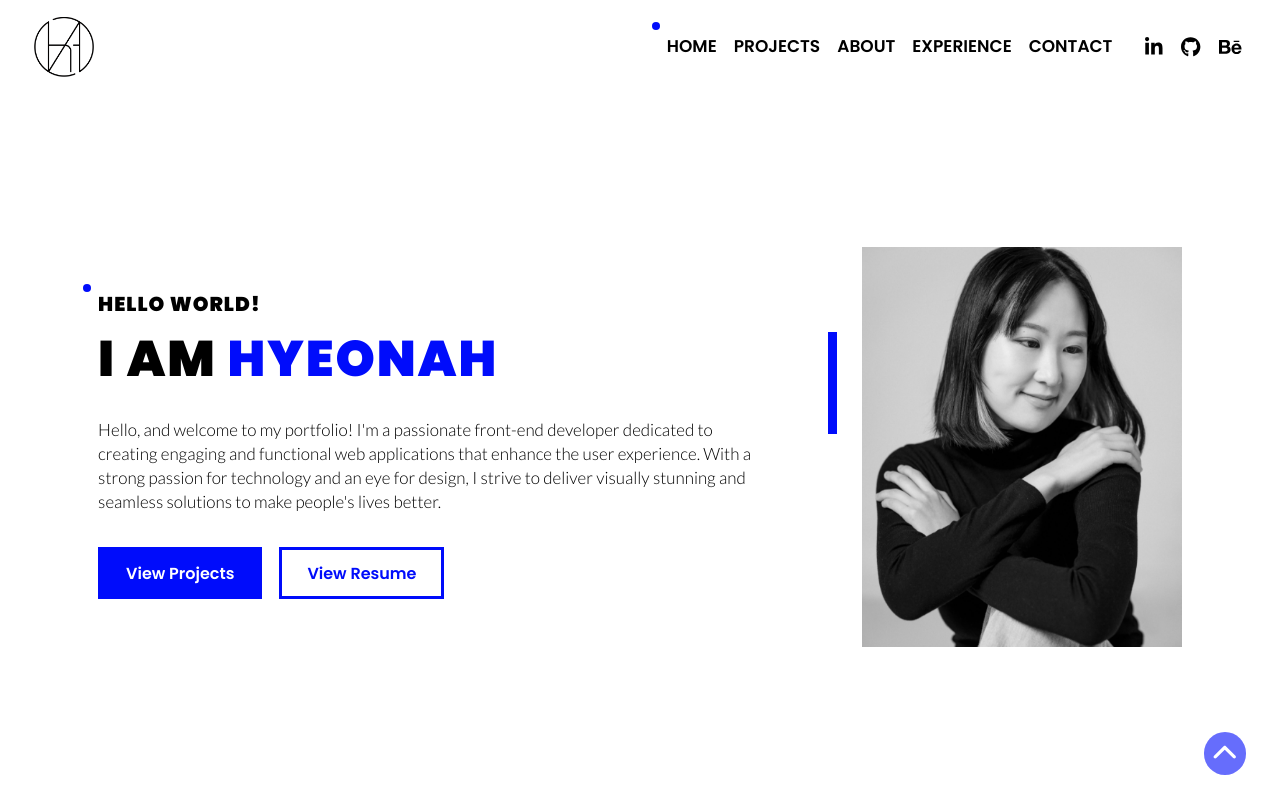
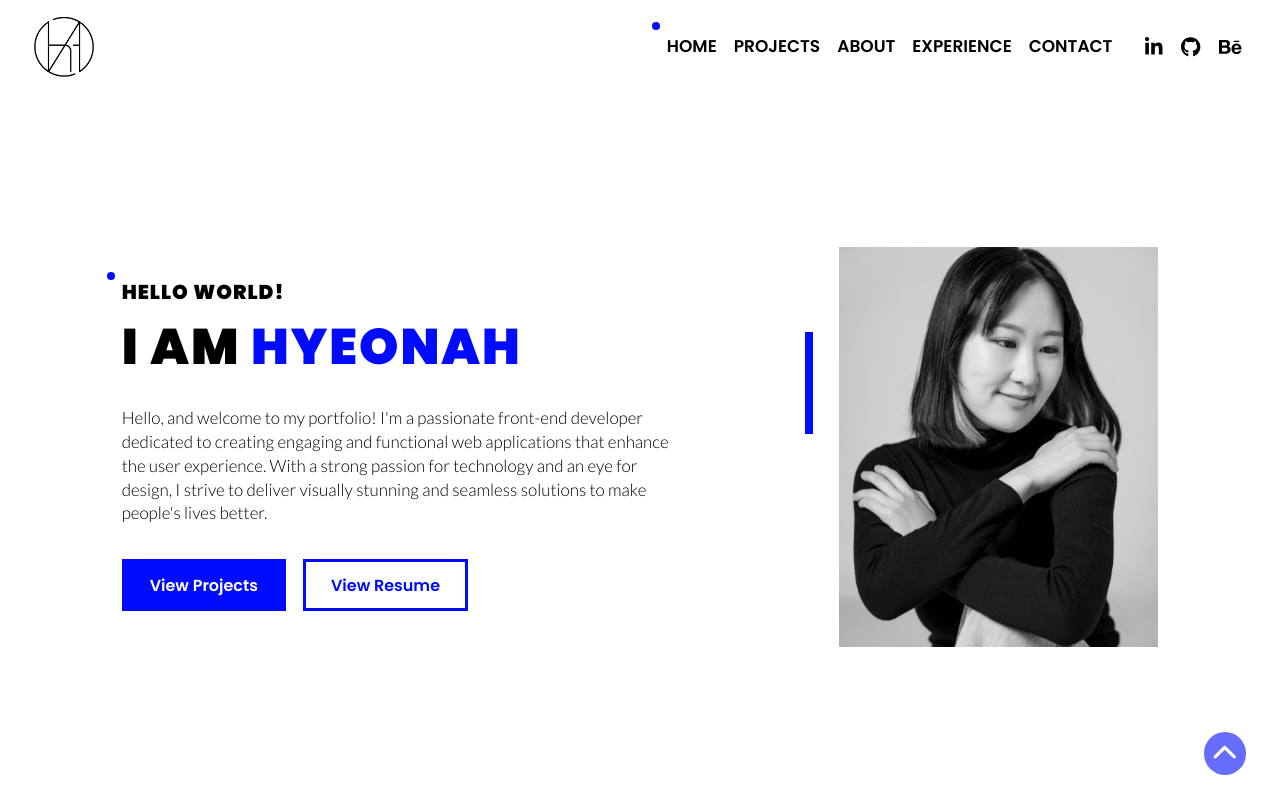
Before and after one commit to hyeonahc/portfolio, a Next.js app: page / in a window 1280 px wide. Shown: the top 799 px of the page. Built offline with nearby package versions, Linux system fonts and the light colour scheme.

Commit message:
#20 design: Update Main section design

```diff
--- a/components/MainSection/MainSection.styled.js
+++ b/components/MainSection/MainSection.styled.js
@@ -26,6 +26,7 @@ export const Hyeonah = styled.p`
 `
 
 export const Paragraph = styled.p`
+  max-width: 550px;
   margin: 2em 0;
 `
 
--- a/components/MainSection/index.js
+++ b/components/MainSection/index.js
@@ -29,8 +29,8 @@ const MainSection = () => {
   return (
     <Row
       height='calc(100vh - 5.5em);'
-      justifyContent='space-evenly'
-      gap='5em'>
+      justifyContent='center'
+      gap='3em'>
       <Col flexBasis='60%'>
         <ProfileCopy>
           <Hello>
```
